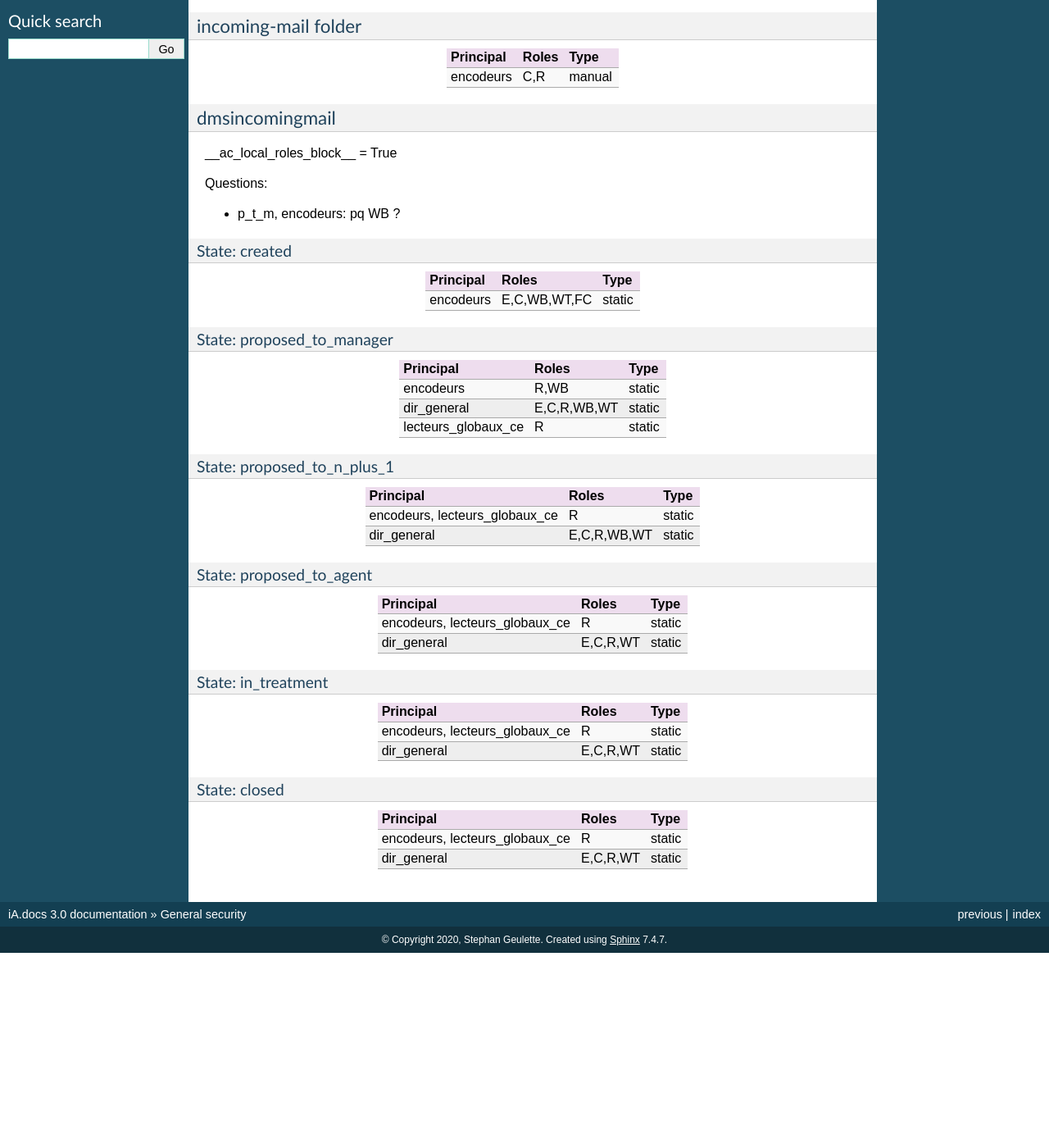
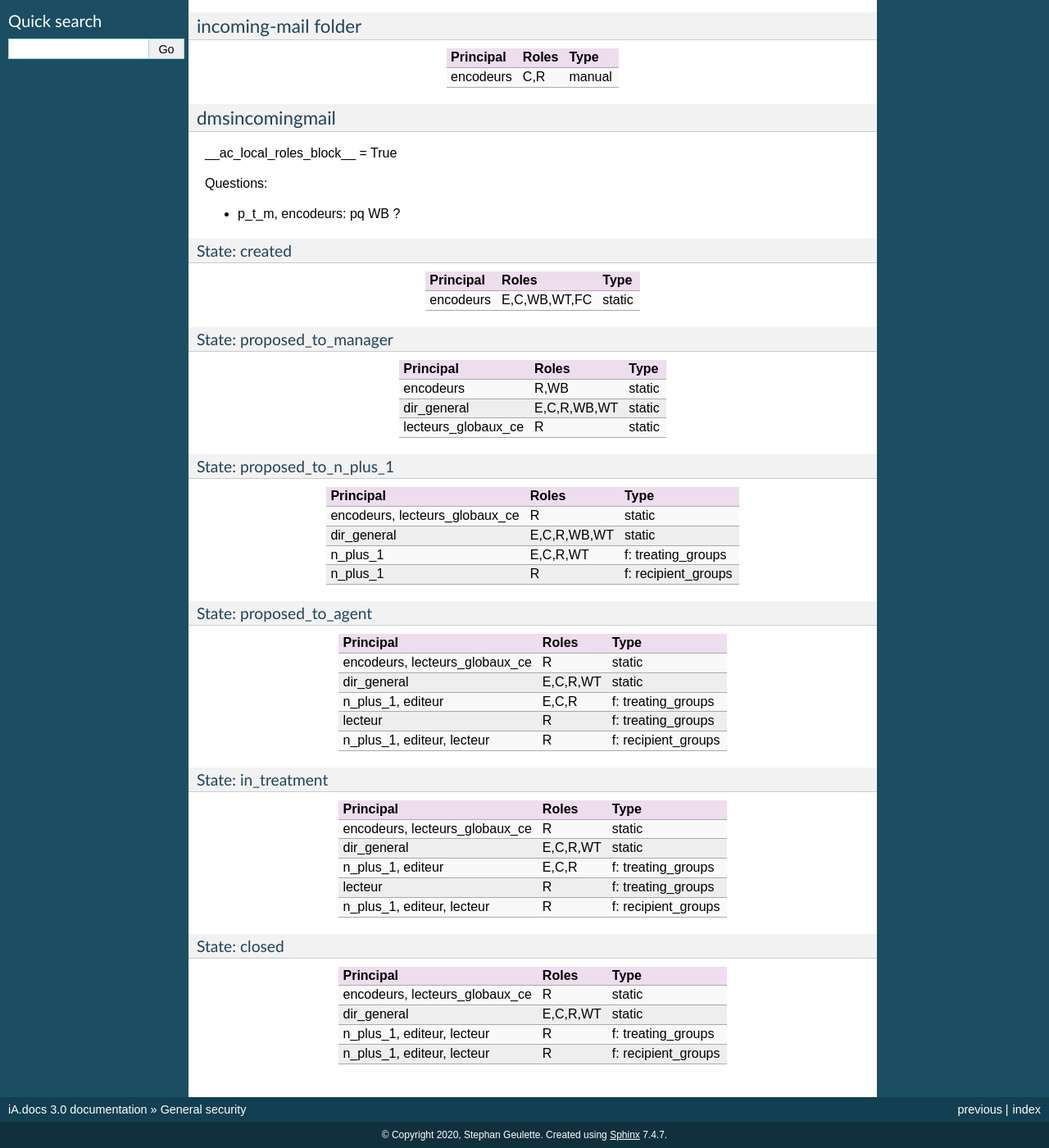
Before and after one commit to IMIO/server.dmsmail, a Sphinx documentation site: the page built from docs/source/security.rst, in a window 1280 px wide and 1400 px high, scrolled down 472 px. Shown: the whole window at 82% size. Built offline with Sphinx 7.4.7, drawn with Linux system fonts in a browser that asks for light colours; before the commit the page ends 1634 px from its top, so only the background shows below that.

Commit message:
finished im security docs

```diff
--- a/docs/source/security.rst
+++ b/docs/source/security.rst
@@ -70,6 +70,10 @@ State: proposed_to_n_plus_1
 +----------------------------------------+----------------+---------------------+
 | dir_general                            | E,C,R,WB,WT    | static              |
 +----------------------------------------+----------------+---------------------+
+| n_plus_1                               | E,C,R,WT       | f: treating_groups  |
++----------------------------------------+----------------+---------------------+
+| n_plus_1                               | R              | f: recipient_groups |
++----------------------------------------+----------------+---------------------+
 
 State: proposed_to_agent
 ------------------------
@@ -79,6 +83,12 @@ State: proposed_to_agent
 | encodeurs, lecteurs_globaux_ce         | R              | static              |
 +----------------------------------------+----------------+---------------------+
 | dir_general                            | E,C,R,WT       | static              |
++----------------------------------------+----------------+---------------------+
+| n_plus_1, editeur                      | E,C,R          | f: treating_groups  |
++----------------------------------------+----------------+---------------------+
+| lecteur                                | R              | f: treating_groups  |
++----------------------------------------+----------------+---------------------+
+| n_plus_1, editeur, lecteur             | R              | f: recipient_groups |
 +----------------------------------------+----------------+---------------------+
 
 State: in_treatment
@@ -90,6 +100,12 @@ State: in_treatment
 +----------------------------------------+----------------+---------------------+
 | dir_general                            | E,C,R,WT       | static              |
 +----------------------------------------+----------------+---------------------+
+| n_plus_1, editeur                      | E,C,R          | f: treating_groups  |
++----------------------------------------+----------------+---------------------+
+| lecteur                                | R              | f: treating_groups  |
++----------------------------------------+----------------+---------------------+
+| n_plus_1, editeur, lecteur             | R              | f: recipient_groups |
++----------------------------------------+----------------+---------------------+
 
 State: closed
 -------------
@@ -100,3 +116,7 @@ State: closed
 +----------------------------------------+----------------+---------------------+
 | dir_general                            | E,C,R,WT       | static              |
 +----------------------------------------+----------------+---------------------+
+| n_plus_1, editeur, lecteur             | R              | f: treating_groups  |
++----------------------------------------+----------------+---------------------+
+| n_plus_1, editeur, lecteur             | R              | f: recipient_groups |
++----------------------------------------+----------------+---------------------+
```
